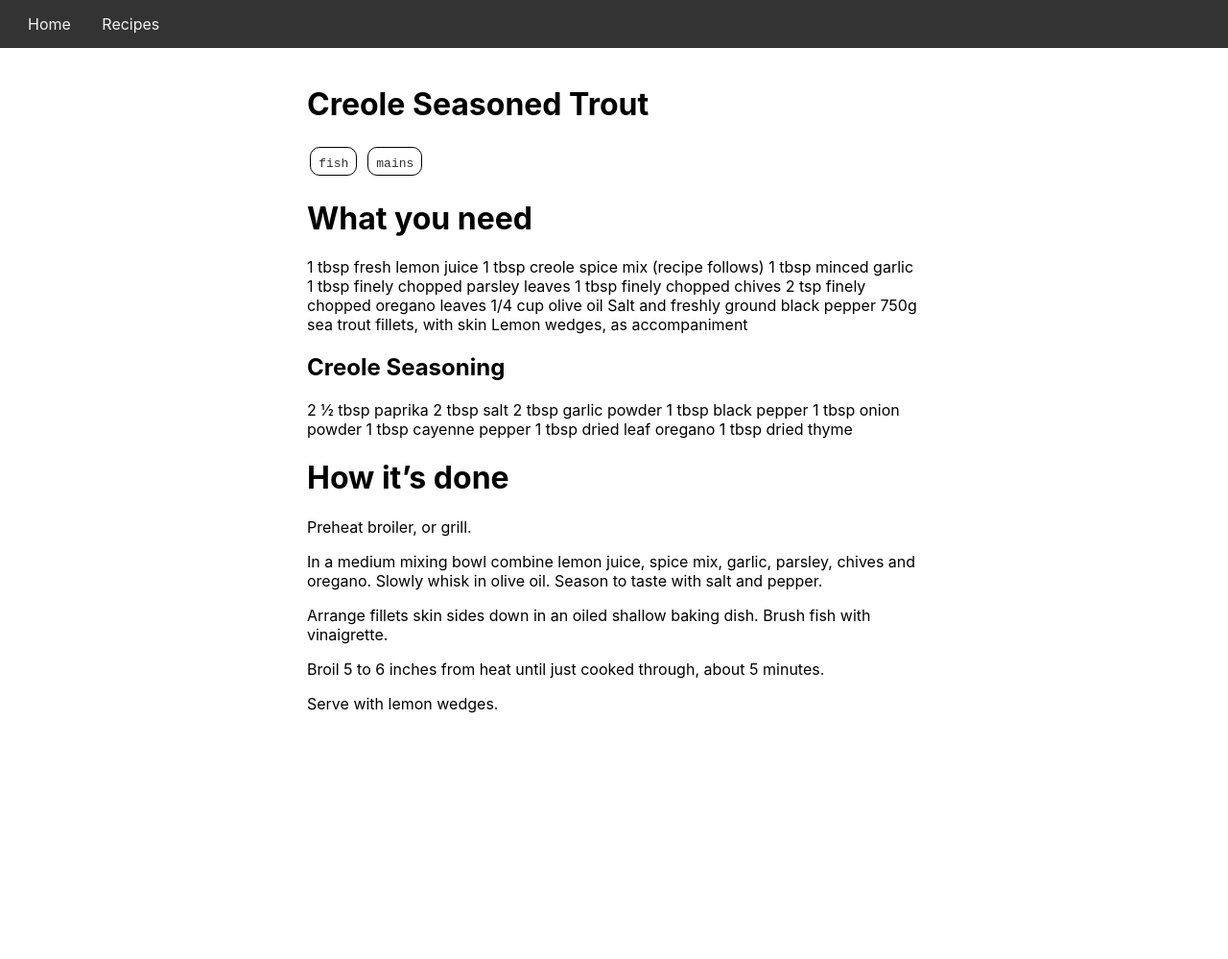
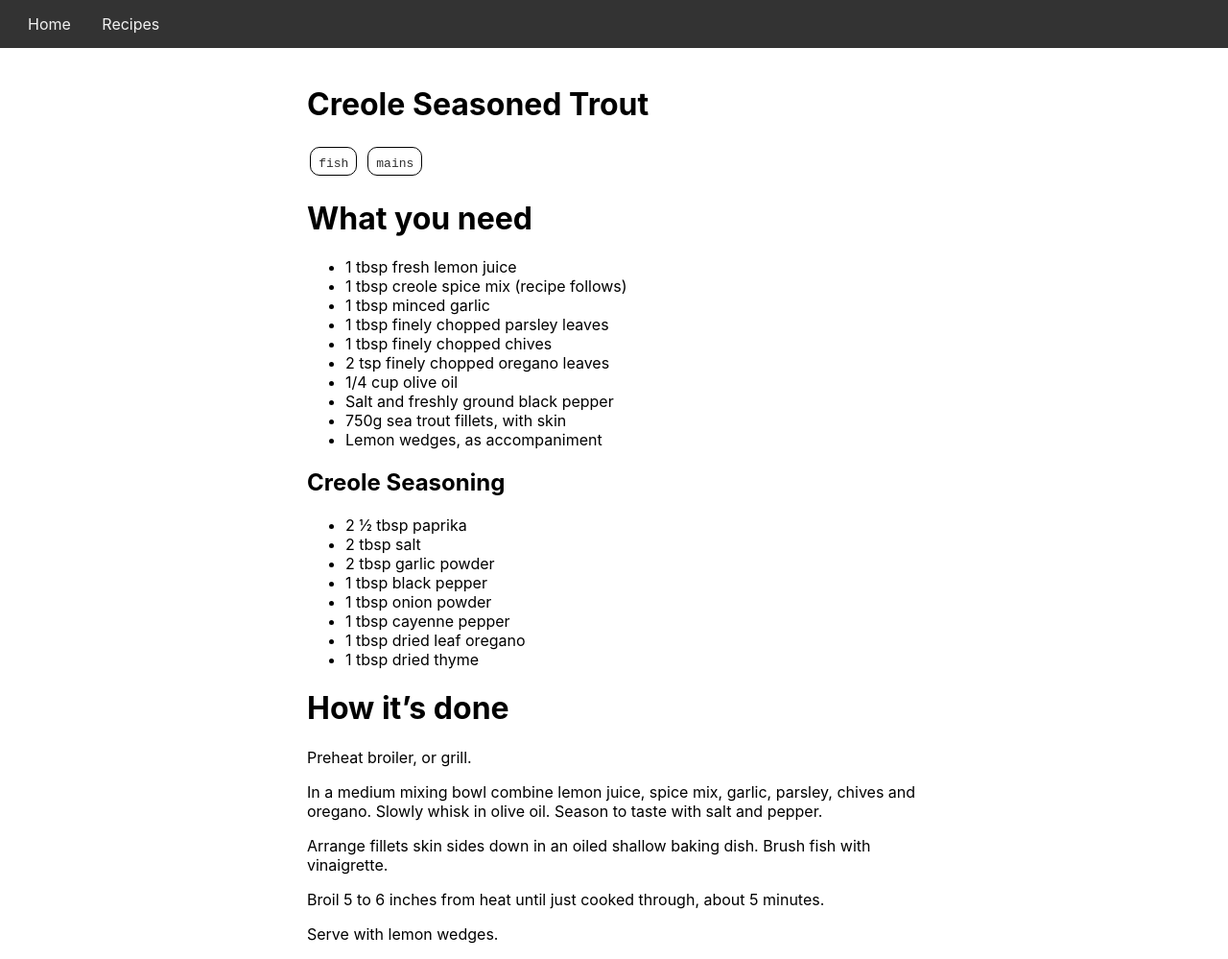
Before and after one commit to pattyde/mobile-recipes, a Jekyll site: the page built from _recipes/creole-seasoned-trout.md, in a window 1280 px wide and 999 px high. Shown: the whole window at 96% size. Built offline with Jekyll 4.4.1, drawn with Linux system fonts in a browser that asks for light colours.

```diff
--- a/_recipes/creole-seasoned-trout.md
+++ b/_recipes/creole-seasoned-trout.md
@@ -5,27 +5,27 @@ tags: fish mains
 
 # What you need
 
-1 tbsp fresh lemon juice
-1 tbsp creole spice mix (recipe follows)
-1 tbsp minced garlic
-1 tbsp finely chopped parsley leaves
-1 tbsp finely chopped chives
-2 tsp finely chopped oregano leaves
-1/4 cup olive oil
-Salt and freshly ground black pepper
-750g sea trout fillets, with skin
-Lemon wedges, as accompaniment
+* 1 tbsp fresh lemon juice
+* 1 tbsp creole spice mix (recipe follows)
+* 1 tbsp minced garlic
+* 1 tbsp finely chopped parsley leaves
+* 1 tbsp finely chopped chives
+* 2 tsp finely chopped oregano leaves
+* 1/4 cup olive oil
+* Salt and freshly ground black pepper
+* 750g sea trout fillets, with skin
+* Lemon wedges, as accompaniment
 
 ## Creole Seasoning
 
-2 ½ tbsp paprika
-2 tbsp salt
-2 tbsp garlic powder
-1 tbsp black pepper
-1 tbsp onion powder
-1 tbsp cayenne pepper
-1 tbsp dried leaf oregano
-1 tbsp dried thyme
+* 2 ½ tbsp paprika
+* 2 tbsp salt
+* 2 tbsp garlic powder
+* 1 tbsp black pepper
+* 1 tbsp onion powder
+* 1 tbsp cayenne pepper
+* 1 tbsp dried leaf oregano
+* 1 tbsp dried thyme
 
 # How it's done
 
```
